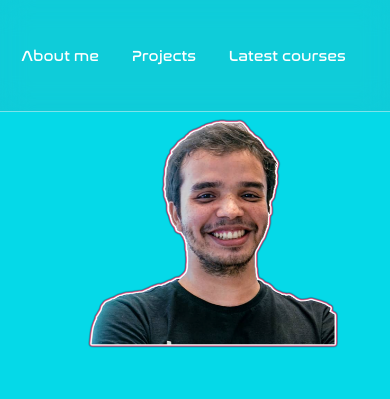
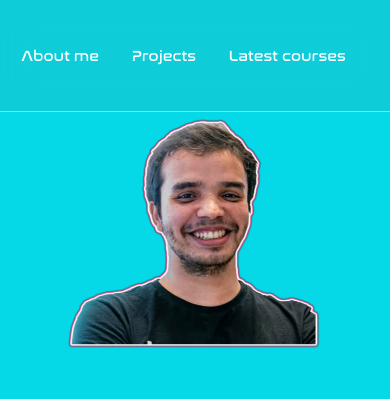
Before and after one commit to Thiagodcfarias/Portifolio, a plain HTML site: page index.html in a window 390 px wide. Shown: the top 399 px of the page. Drawn offline with Linux system fonts and the light colour scheme.

Commit message:
Update style.css

```diff
--- a/src/css/style.css
+++ b/src/css/style.css
@@ -399,7 +399,7 @@ footer li:hover{
     .apresentacao_img {
         width: 100%;
         box-sizing: border-box;
-        padding-left: 10%;
+        padding-left: 0%;
         padding-right: 10%;
         height: 50%;
     }
```
